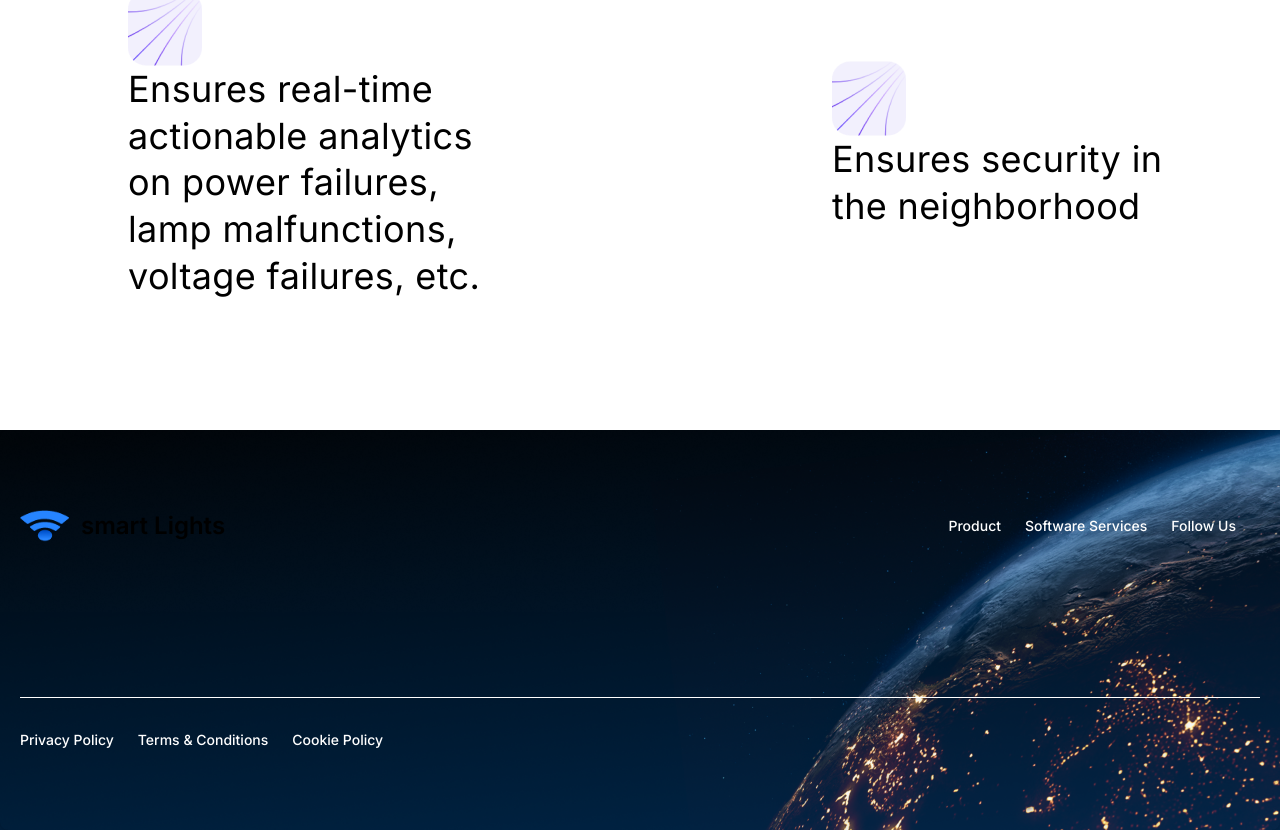
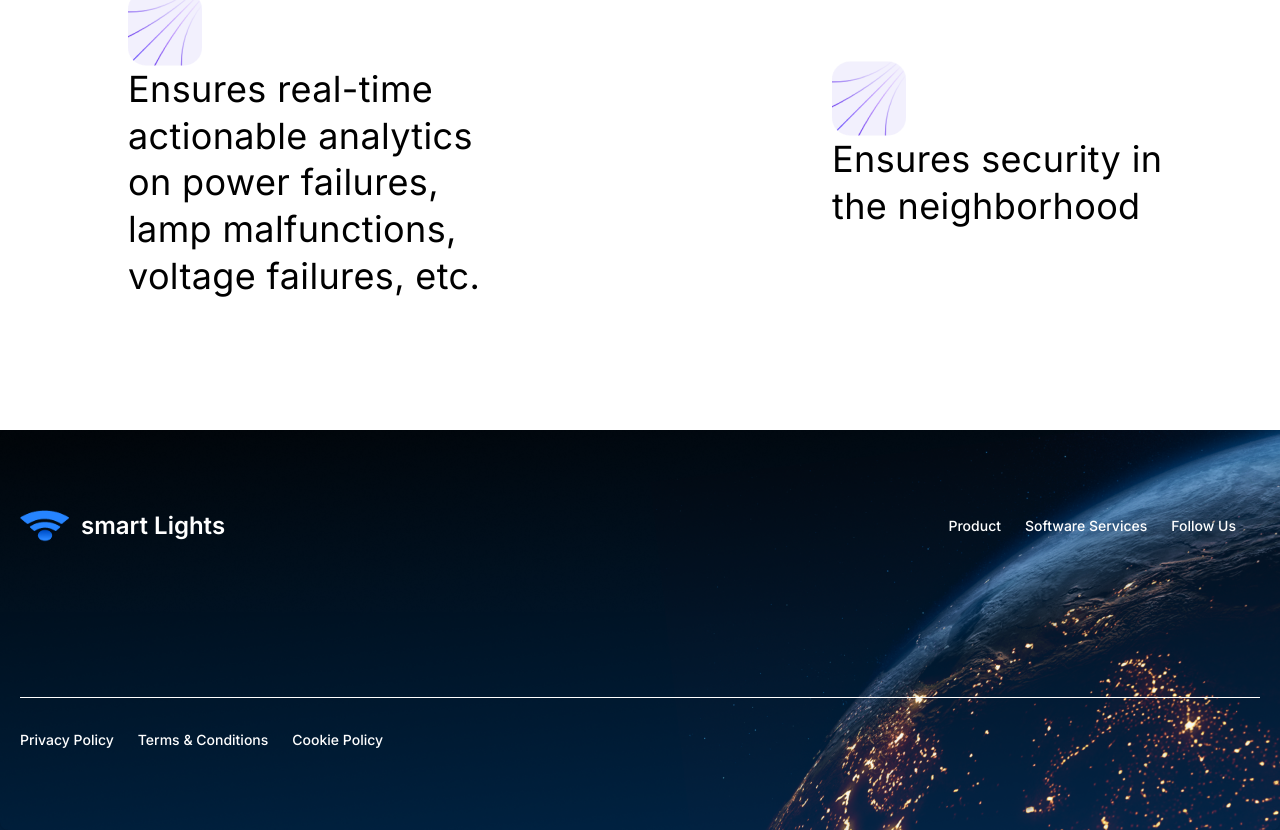
Before and after one commit to Sameerkhan344/Blacksof-Smart-Light-assignment, a Next.js app: page / in a window 1280 px wide. Shown: the part 3916-4746 px from the top of the page. Built offline with nearby package versions, Linux system fonts and the light colour scheme.

Commit message:
first commit

```diff
--- a/src/app/Components/Footer/Footer.tsx
+++ b/src/app/Components/Footer/Footer.tsx
@@ -17,7 +17,7 @@ const Footer: React.FC = () => {
                   className="h-8 mr-3"
                   alt="Flowbite Logo"
                 />
-                <span className="self-center text-2xl font-semibold whitespace-nowrap dark:text-white">
+                <span className="self-center text-2xl font-semibold whitespace-nowrap text-white">
                   smart Lights
                 </span>
               </a>
--- a/src/app/Components/SideNav/SideNav.tsx
+++ b/src/app/Components/SideNav/SideNav.tsx
@@ -27,7 +27,7 @@ const SideNav: React.FC = () => {
             <li>
               <a
                 href="#"
-                className="block py-2 pl-3 pr-4 text-gray-900 rounded  md:hover:bg-transparent md:border-0 md:hover-text-blue-700 md:p-0 dark:text-white md:dark:hover-text-blue-500 hover-bg-blue-700 dark:hover-text-white md:dark-hover-bg-transparent"
+                className="block py-2 pl-3 pr-4 text-gray-900 rounded  md:hover:bg-transparent md:border-0 md:hover:text-blue-700 md:p-0 dark:text-white md:dark:hover-text-blue-500 hover:bg-blue-700 dark:hover-text-white md:dark:hover-bg-transparent"
               >
                 Software Services
               </a>
```
